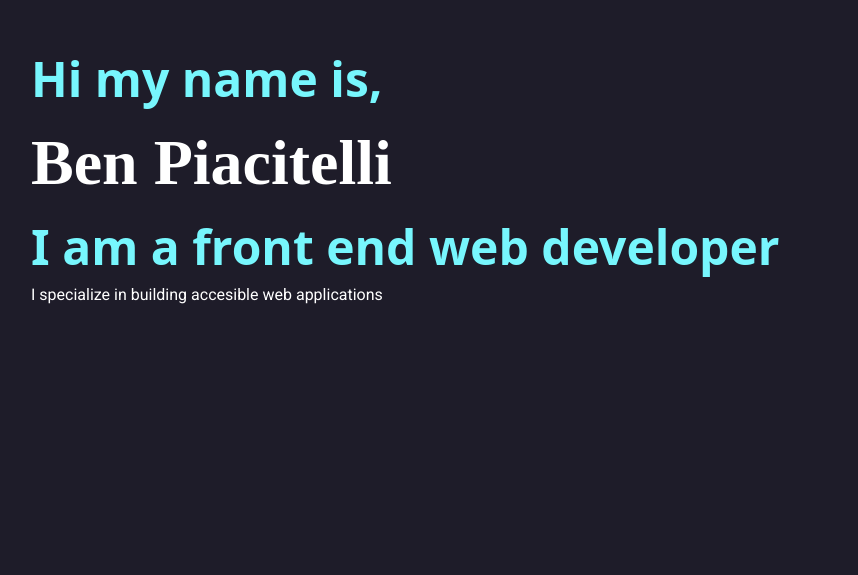
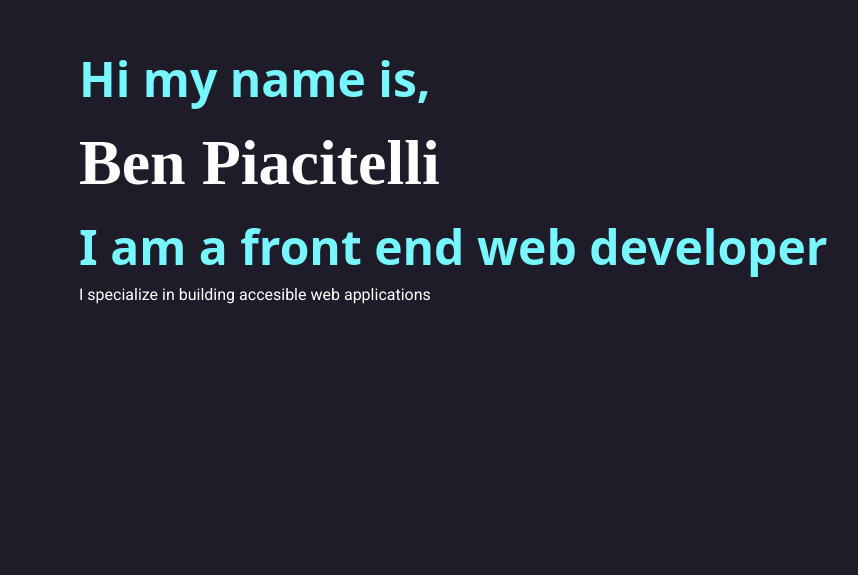
Before and after one commit to piacib/portfolio, a React (Create React App) app: page / in a window 1280 px wide. Shown: the part 225-800 px from the top of the page, without its empty margins (49-907 px from the left). Built offline with nearby package versions, Linux system fonts and the light colour scheme; a web font is replaced by a local one.

Commit message:
added padding to sections

```diff
--- a/src/app.scss
+++ b/src/app.scss
@@ -1,3 +1,4 @@
+@use "sass:map";
 @import "./components/globalStyle.module.scss";
 
 body {
@@ -11,3 +12,18 @@ button {
 p {
   max-width: 60ch;
 }
+
+section {
+  padding: 0 map.get($spacing, small);
+  margin-bottom: map.get($spacing, xlarge);
+}
+@media (min-width: map.get($breakpoints,"phone")) {
+  section {
+    padding: 0 map.get($spacing, medium);
+  }
+}
+@media (min-width: map.get($breakpoints,"tablet")) {
+  section {
+    padding: 0 map.get($spacing, large);
+  }
+}
```
